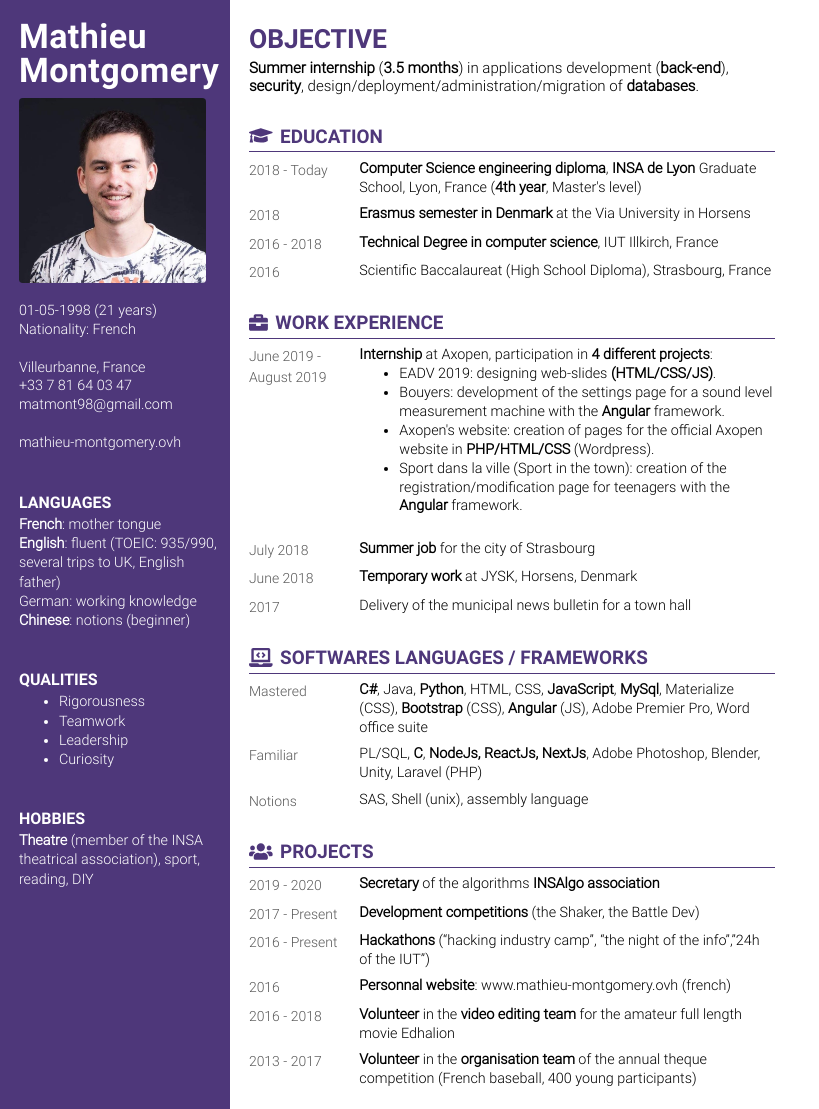
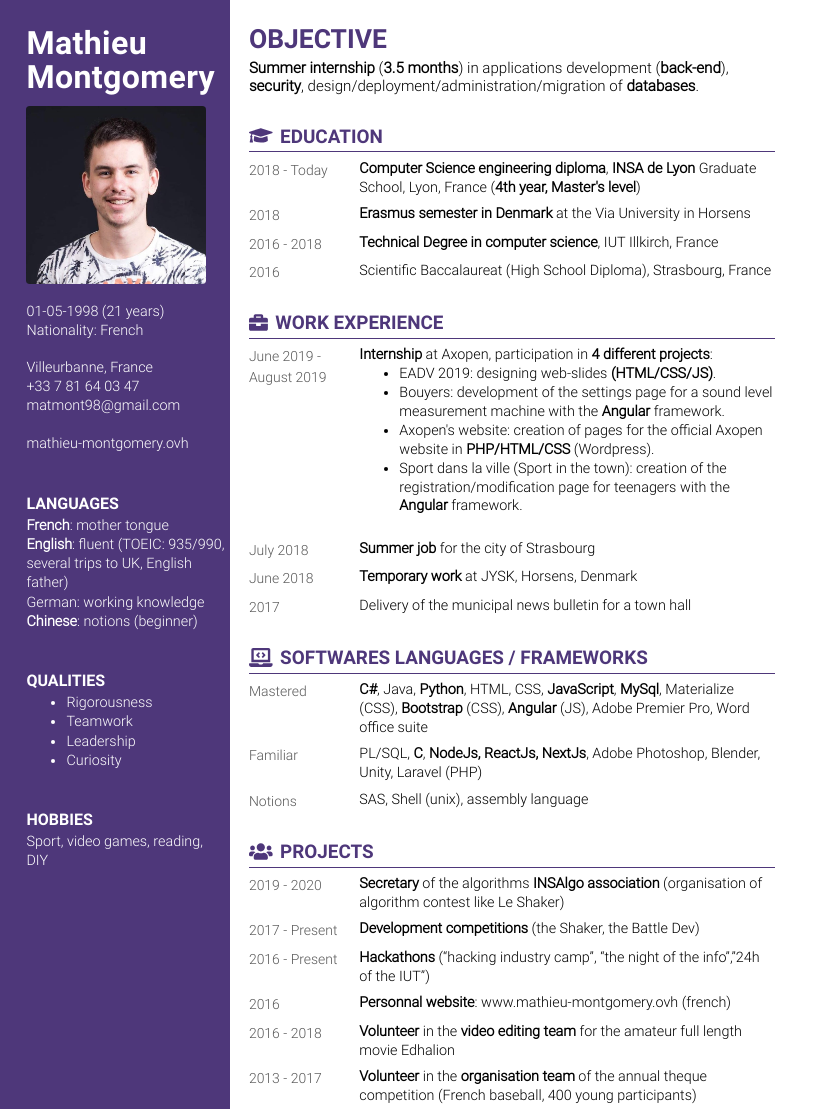
Before and after one commit to LittleMat/CV_in_web, a website built with webpack: page dist/index.html in a window 1280 px wide. Shown: the top 1109 px of the page, without its empty margins (0-819 px from the left). Built offline with nearby package versions, Linux system fonts and the light colour scheme; some packages are replaced by stand-ins of ours; a web font is replaced by a local one.

Commit message:
Update cv fr en

```diff
--- a/cv_english.json
+++ b/cv_english.json
@@ -34,7 +34,7 @@
 			},
 			{
 				"title" : "Hobbies",
-				"content" : "<b>Theatre</b> (member of the INSA theatrical association), sport, reading, DIY"
+				"content" : "Sport, video games, reading, DIY"
 			}
 		],
 		"big_components" : [
@@ -45,7 +45,7 @@
 					{
 						"date_begin" : "2018",
 						"date_end" : "Today",
-						"text" : "<b>Computer Science engineering diploma</b>, <b>INSA de Lyon</b> Graduate School, Lyon, France (<b>4th year</b>, Master's level)"
+						"text" : "<b>Computer Science engineering diploma</b>, <b>INSA de Lyon</b> Graduate School, Lyon, France (<b>4th year, Master's level</b>)"
 					},
 					{
 						"date_begin" : "2018",
@@ -116,7 +116,7 @@
 					{
 						"date_begin" : "2019",
 						"date_end" : "2020",
-						"text" : "<b>Secretary</b> of the algorithms <b>INSAlgo association</b>"
+						"text" : "<b>Secretary</b> of the algorithms <b>INSAlgo association</b> (organisation of algorithm contest like Le Shaker)"
 					},
 					{
 						"date_begin" : "2017",
--- a/cv_french.json
+++ b/cv_french.json
@@ -24,7 +24,7 @@
 					"<b>Français</b> : bilingue  (langue maternelle)",
 					"<b>Anglais</b> : <b>bilingue</b>  (TOEIC: 935/990, père anglais)",
 					"Allemand : niveau moyen",
-					"<b>Mandarin</b> : notions (débutant)"
+					"<b>Chinois</b> : notions (débutant)"
 				]
 			},
 			{
@@ -35,7 +35,7 @@
 			},
 			{
 				"title" : "Activités / Hobby",
-				"content" : "<b>Théâtre</b>  (association TTI INSA), sport, lecture, bricolage"
+				"content" : "Sport, jeux-vidéos, lecture, bricolage"
 			}
 		],
 		"big_components" : [
@@ -117,7 +117,7 @@
 					{
 						"date_begin" : "2019",
 						"date_end" : "2020",
-						"text" : "<b>Secrétaire</b> de <b>l’association d'algorithme INSAlgo</b> (association pour s’améliorer en algorithmie)"
+						"text" : "<b>Secrétair général</b> de <b>l’association d'algorithme INSAlgo</b> (association pour s’améliorer en algorithmie, <b>organisation de concours d'algorithmique</b> Le Shaker)"
 					},
 					{
 						"date_begin" : "2017",
--- a/src/index.js
+++ b/src/index.js
@@ -12,7 +12,7 @@ import '@fortawesome/fontawesome-free/js/regular'
 import '@fortawesome/fontawesome-free/js/brands'
 
 require('../dist/index.html')
-// const cv_json = require('../cv_french.json')
+//const cv_json = require('../cv_french.json')
 const cv_json = require('../cv_english.json')
 
 // Personnal component
--- a/src/scss/custom.scss
+++ b/src/scss/custom.scss
@@ -18,7 +18,7 @@ $part_1_width: 230px;
 $part_2_width: 793.7px - $part_1_width;
 $space_small: 10mm;
 $space_big: 7mm;
-$padding_left_panel:5mm;
+$padding_left_panel:7mm;
 $padding_right_panel:5mm;
 
 $date_width: 21%;
@@ -80,8 +80,8 @@ h1 {
 
 .name {
 	font-family: 'Roboto-Bold';
-	letter-spacing: 0.12mm;
-	font-size: 9mm;
+	letter-spacing: 0.10mm;
+	font-size: 8.5mm;
 	line-height: 9mm;
 	color: $color_white_text;
 }
```
